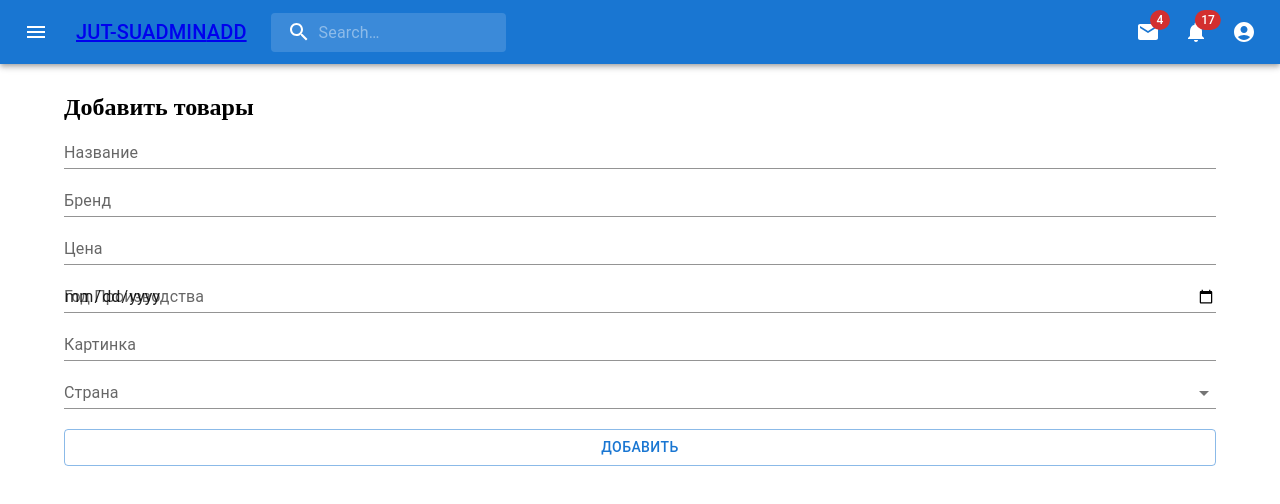
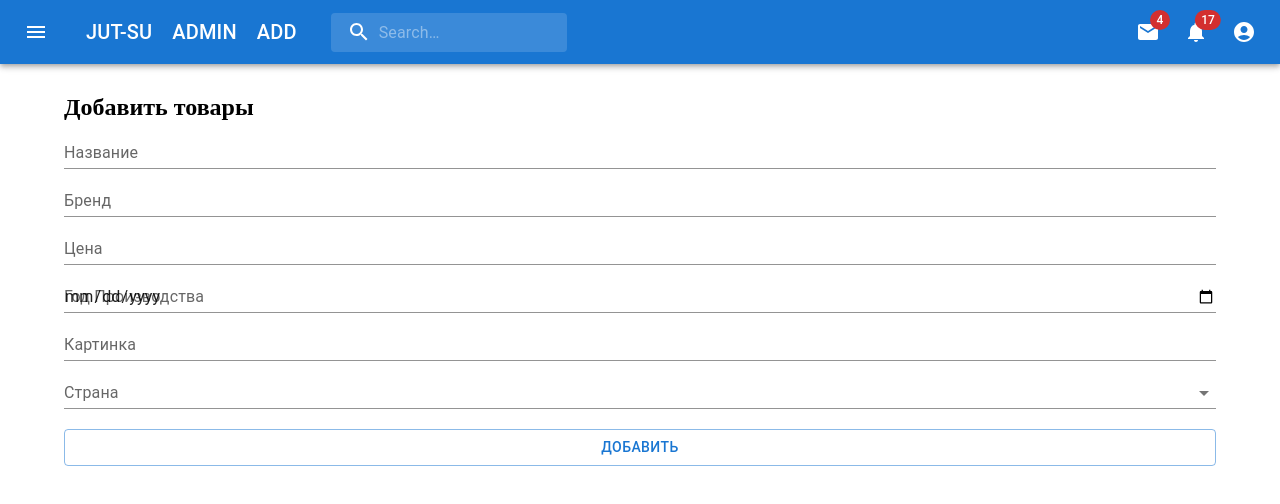
Before and after one commit to Askat-makers/JUT-SU-marketplace, a React (Create React App) app: page /admin/add in a window 1280 px wide. Shown: the top 504 px of the page. Built offline with nearby package versions, Linux system fonts and the light colour scheme.

Commit message:
fix добавил стили для Navbar

```diff
--- a/src/components/Navbar.jsx
+++ b/src/components/Navbar.jsx
@@ -174,9 +174,15 @@ export default function Navbar() {
             component="div"
             sx={{ display: { xs: "none", sm: "block" } }}
           >
-            <Link to="/">JUT-SU</Link>
-            <Link to="/admin">ADMIN</Link>
-            <Link to="/admin/add">ADD</Link>
+            <Link className="navbar-link" to="/">
+              JUT-SU
+            </Link>
+            <Link className="navbar-link" to="/admin">
+              ADMIN
+            </Link>
+            <Link className="navbar-link" to="/admin/add">
+              ADD
+            </Link>
           </Typography>
           <Search>
             <SearchIconWrapper>
--- a/src/index.css
+++ b/src/index.css
@@ -15,3 +15,12 @@
 .admin-add-page button {
   margin-top: 20px;
 }
+
+.navbar-link {
+  margin: 0 10px;
+}
+
+a {
+  color: unset;
+  text-decoration: none;
+}
```
